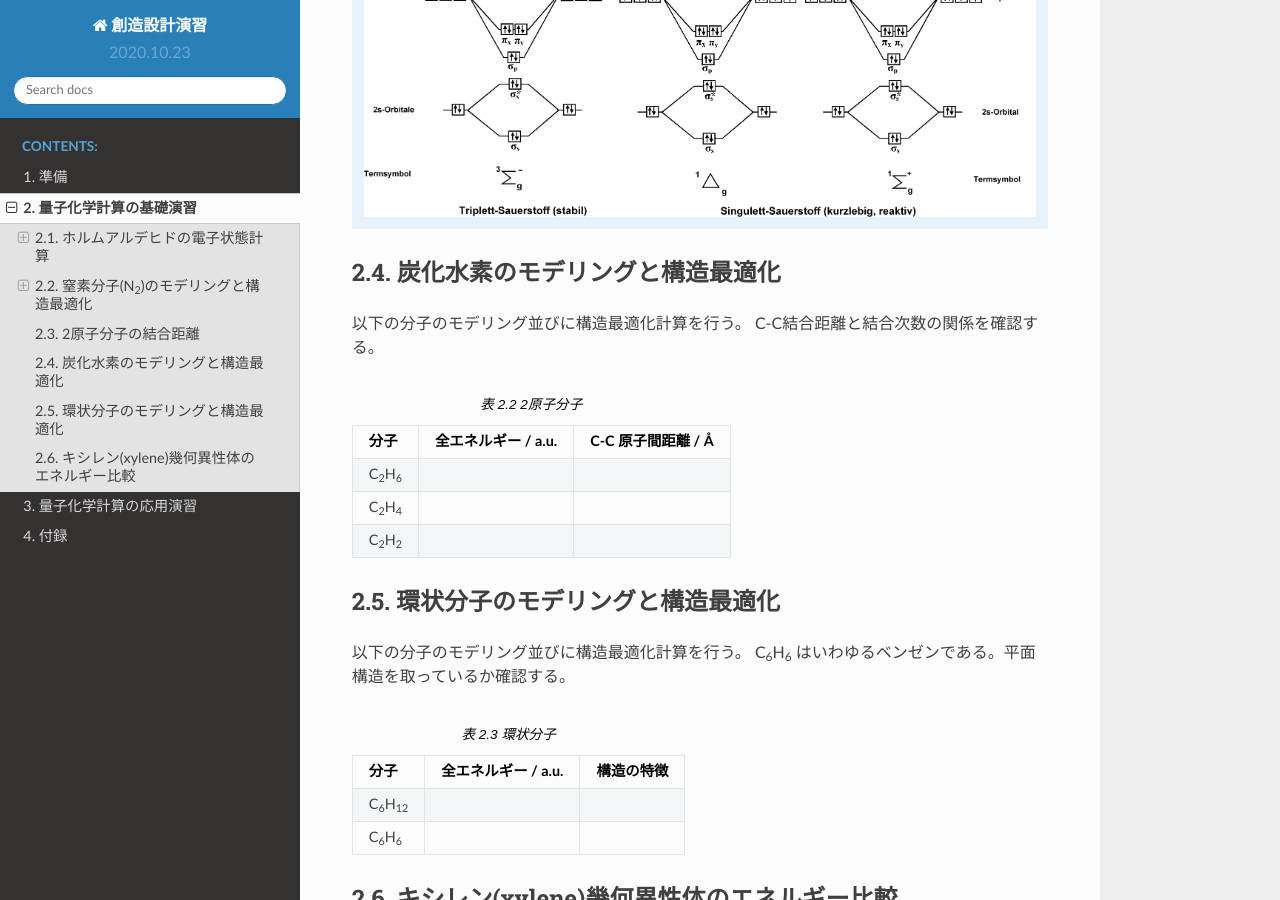
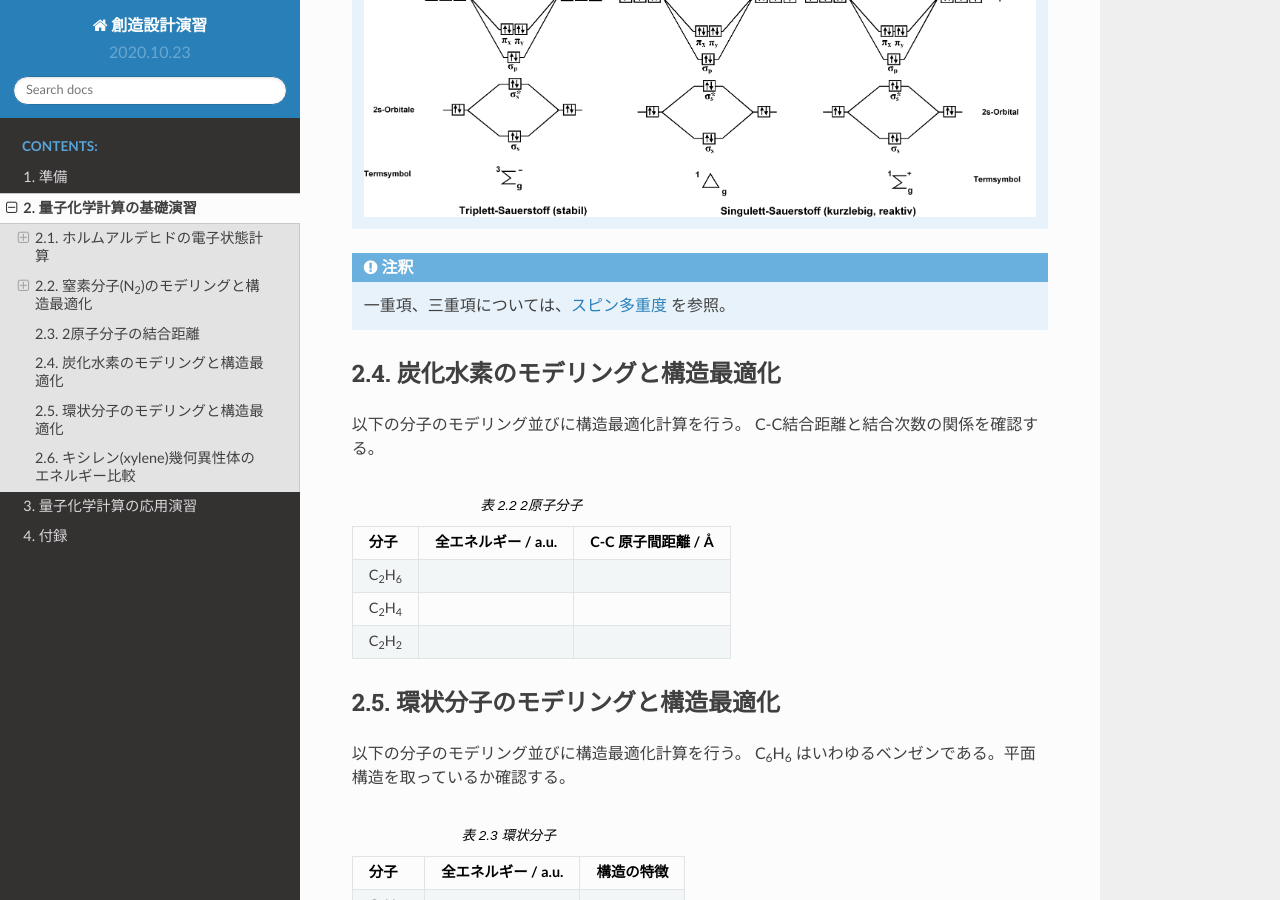
Before and after one commit to hiracchi/lecture_mech, a Sphinx documentation site: the page built from source/practice.rst, in a window 1280 px wide and 900 px high, scrolled down 4194 px. Built offline with Sphinx 7.4.7 and the Read the Docs theme 2.0.0, drawn with Linux system fonts in a browser that asks for light colours.

Commit message:
add: reference of "multiplicity"

```diff
--- a/source/practice.rst
+++ b/source/practice.rst
@@ -182,6 +182,11 @@ Gaussianによる構造最適化
    .. image:: ./img/O2-singlet-diagram.png
 
 
+.. note::
+
+   一重項、三重項については、:ref:`スピン多重度 <multiplicity>` を参照。
+
+
 炭化水素のモデリングと構造最適化
 ================================
 
--- a/source/usage-gaussian.rst
+++ b/source/usage-gaussian.rst
@@ -34,6 +34,9 @@ Gaussianの使い方
 .. note::
 
     Gaussian入力ファイルの拡張子は、``.gjf`` (Gaussian Job File) が推奨されているようである(Windows版でのデフォルト)が、 ``.com`` なども散見する。
+
+
+.. _multiplicity:
 
 
 スピン多重度
```
